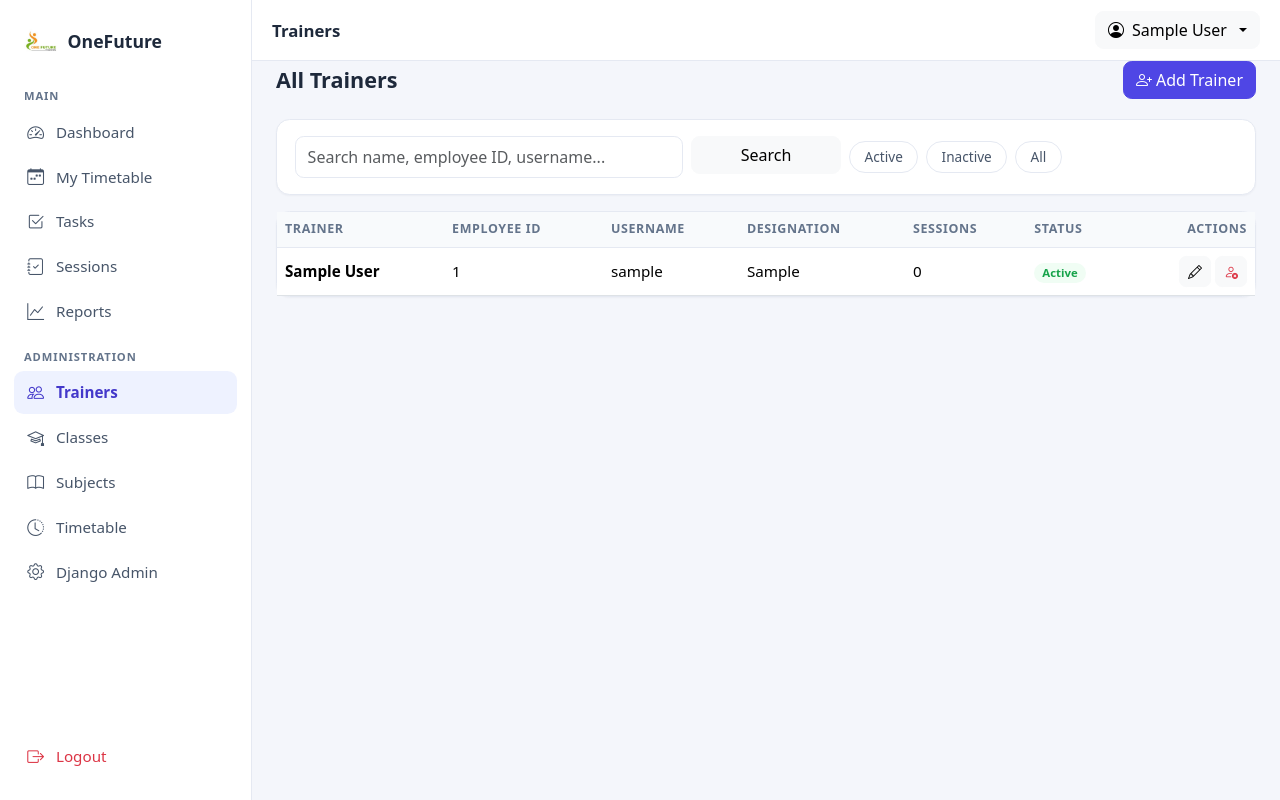
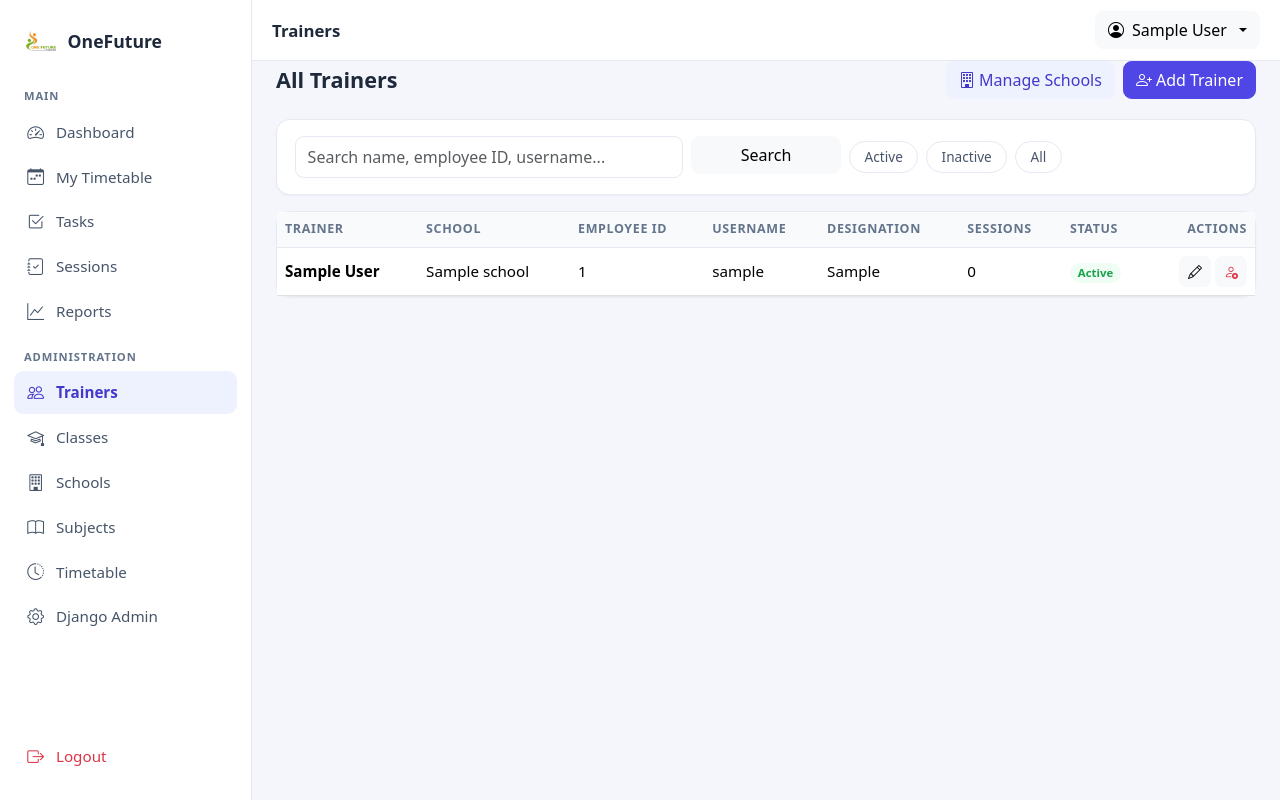
Before and after one commit to jaybapu02/OneFuture, a Django app: page /trainers/ in a window 1280 px wide. Run offline with Django 5.2, Linux system fonts and the light colour scheme; a user stored in the database is signed in; tables that the repository leaves empty hold one stand-in row (values such as "Sample post"); data that the repository does not hold is empty.

Commit message:
Add school management for admins to assign trainers to schools

```diff
--- a/templates/partials/sidebar.html
+++ b/templates/partials/sidebar.html
@@ -31,6 +31,9 @@
   <a class="nav-link {% if url_name == 'class_list' %}active{% endif %}" href="{% url 'classes:class_list' %}">
     <i class="bi bi-mortarboard"></i> Classes
   </a>
+  <a class="nav-link {% if url_name == 'school_list' %}active{% endif %}" href="{% url 'trainers:school_list' %}">
+    <i class="bi bi-building"></i> Schools
+  </a>
   <a class="nav-link {% if url_name == 'subject_list' %}active{% endif %}" href="{% url 'classes:subject_list' %}">
     <i class="bi bi-book"></i> Subjects
   </a>
--- /dev/null
+++ b/templates/schools/school_form.html
@@ -0,0 +1 @@
+{% extends "partials/form_card.html" %}
--- a/templates/trainers/trainer_list.html
+++ b/templates/trainers/trainer_list.html
@@ -7,7 +7,10 @@
 <div class="px-3 px-lg-4">
   <div class="page-head d-flex flex-wrap align-items-center justify-content-between gap-2">
     <h1>All Trainers</h1>
-    <a class="btn btn-brand" href="{% url 'trainers:trainer_create' %}"><i class="bi bi-person-plus me-1"></i>Add Trainer</a>
+    <div class="d-flex gap-2">
+      <a class="btn btn-soft" href="{% url 'trainers:school_list' %}"><i class="bi bi-building me-1"></i>Manage Schools</a>
+      <a class="btn btn-brand" href="{% url 'trainers:trainer_create' %}"><i class="bi bi-person-plus me-1"></i>Add Trainer</a>
+    </div>
   </div>
 
   <form class="card mb-3" method="get">
@@ -34,12 +37,13 @@
       <div class="table-responsive">
         <table class="table table-hover mb-0">
           <thead>
-            <tr><th>Trainer</th><th>Employee ID</th><th>Username</th><th>Designation</th><th>Sessions</th><th>Status</th><th class="text-end">Actions</th></tr>
+            <tr><th>Trainer</th><th>School</th><th>Employee ID</th><th>Username</th><th>Designation</th><th>Sessions</th><th>Status</th><th class="text-end">Actions</th></tr>
           </thead>
           <tbody>
             {% for trainer in trainers %}
             <tr>
               <td class="fw-semibold">{{ trainer.full_name }}</td>
+              <td>{{ trainer.school.name|default:"—" }}</td>
               <td>{{ trainer.employee_id }}</td>
               <td>{{ trainer.user.username }}</td>
               <td>{{ trainer.designation|default:"—" }}</td>
--- a/trainers/urls.py
+++ b/trainers/urls.py
@@ -9,4 +9,8 @@ urlpatterns = [
     path("create/", views.trainer_create, name="trainer_create"),
     path("<int:pk>/edit/", views.trainer_edit, name="trainer_edit"),
     path("<int:pk>/toggle/", views.trainer_toggle, name="trainer_toggle"),
+    path("schools/", views.school_list, name="school_list"),
+    path("schools/create/", views.school_create, name="school_create"),
+    path("schools/<int:pk>/edit/", views.school_edit, name="school_edit"),
+    path("schools/<int:pk>/toggle/", views.school_toggle, name="school_toggle"),
 ]
--- a/trainers/views.py
+++ b/trainers/views.py
@@ -7,8 +7,63 @@ from django.views.decorators.http import require_http_methods
 from accounts.permissions import staff_required
 from sessions.models import Session
 
-from .forms import TrainerCreateForm, TrainerEditForm
-from .models import TrainerProfile
+from .forms import SchoolForm, TrainerCreateForm, TrainerEditForm
+from .models import School, TrainerProfile
+
+
+@staff_required
+def school_list(request):
+    query = request.GET.get("q", "").strip()
+    schools = School.objects.annotate(
+        trainer_count=Count("trainers", distinct=True),
+        session_count=Count("sessions", distinct=True),
+    ).order_by("name")
+    if query:
+        schools = schools.filter(
+            Q(name__icontains=query) | Q(address__icontains=query)
+        )
+    page_obj = Paginator(schools, 20).get_page(request.GET.get("page"))
+    return render(request, "schools/school_list.html", {"schools": page_obj, "query": query})
+
+
+@staff_required
+@require_http_methods(["GET", "POST"])
+def school_create(request):
+    if request.method == "POST":
+        form = SchoolForm(request.POST)
+        if form.is_valid():
+            school = form.save()
+            messages.success(request, f"School {school.name} created successfully.")
+            return redirect("trainers:school_list")
+    else:
+        form = SchoolForm()
+    return render(request, "schools/school_form.html", {"form": form, "title": "Add School", "cancel_url": "trainers:school_list"})
+
+
+@staff_required
+@require_http_methods(["GET", "POST"])
+def school_edit(request, pk):
+    school = get_object_or_404(School, pk=pk)
+    if request.method == "POST":
+        form = SchoolForm(request.POST, instance=school)
+        if form.is_valid():
+            form.save()
+            messages.success(request, "School updated successfully.")
+            return redirect("trainers:school_list")
+    else:
+        form = SchoolForm(instance=school)
+    return render(request, "schools/school_form.html", {"form": form, "title": "Edit School", "school": school, "cancel_url": "trainers:school_list"})
+
+
+@staff_required
+@require_http_methods(["POST"])
+def school_toggle(request, pk):
+    school = get_object_or_404(School, pk=pk)
+    school.is_active = not school.is_active
+    school.save(update_fields=["is_active", "updated_at"])
+    action = "activated" if school.is_active else "deactivated"
+    messages.success(request, f"School {school.name} {action}.")
+    return redirect("trainers:school_list")
 
 
 @staff_required
@@ -18,7 +73,7 @@ def trainer_list(request):
     only_inactive = request.GET.get("inactive", "") == "1"
 
     trainers = (
-        TrainerProfile.objects.select_related("user")
+        TrainerProfile.objects.select_related("user", "school")
         .annotate(
             sessions_count=Count("sessions", distinct=True),
         )
```
Also changed, not shown: templates/schools/school_list.html (added, +72 -0 lines), trainers/forms.py (+18 -0 lines).
